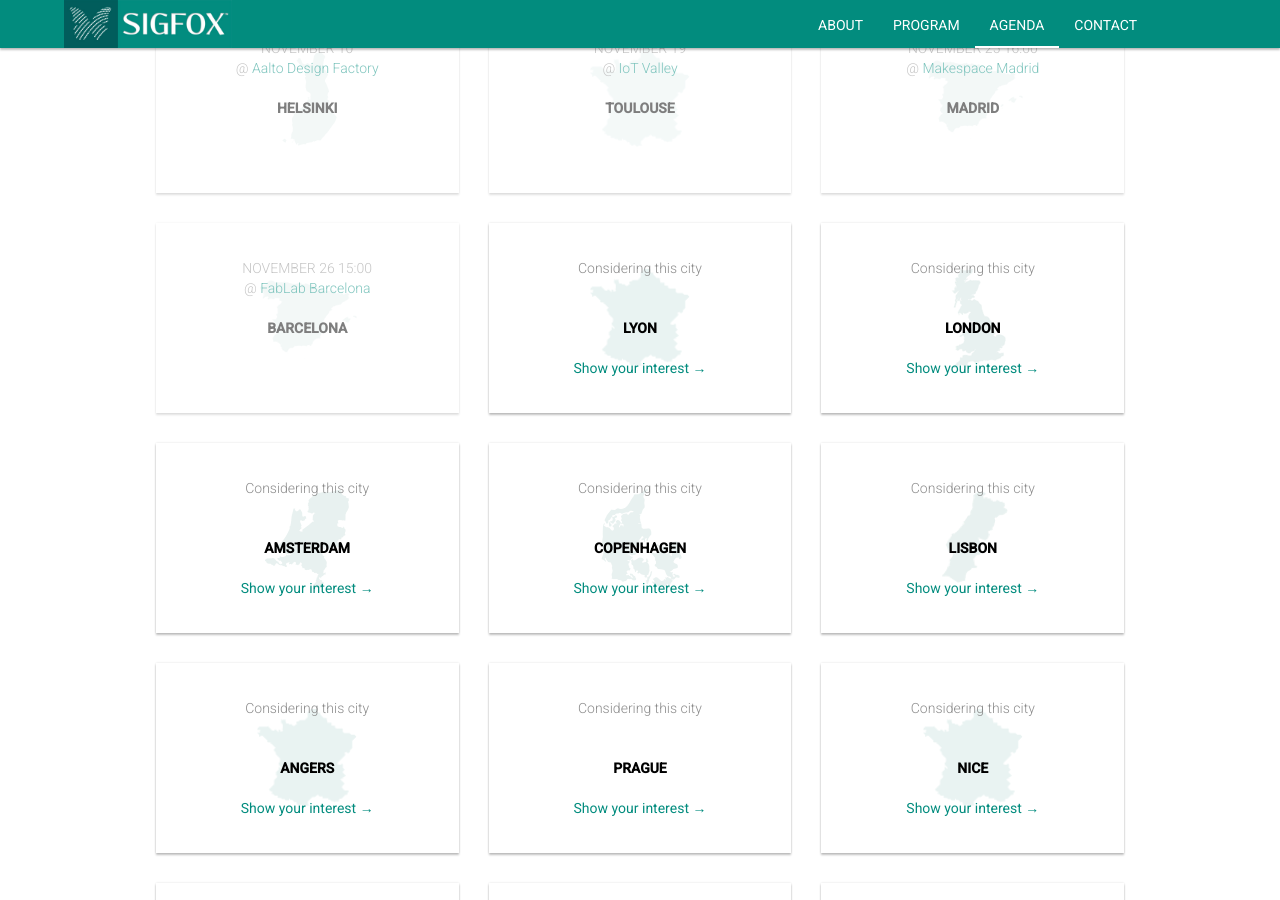
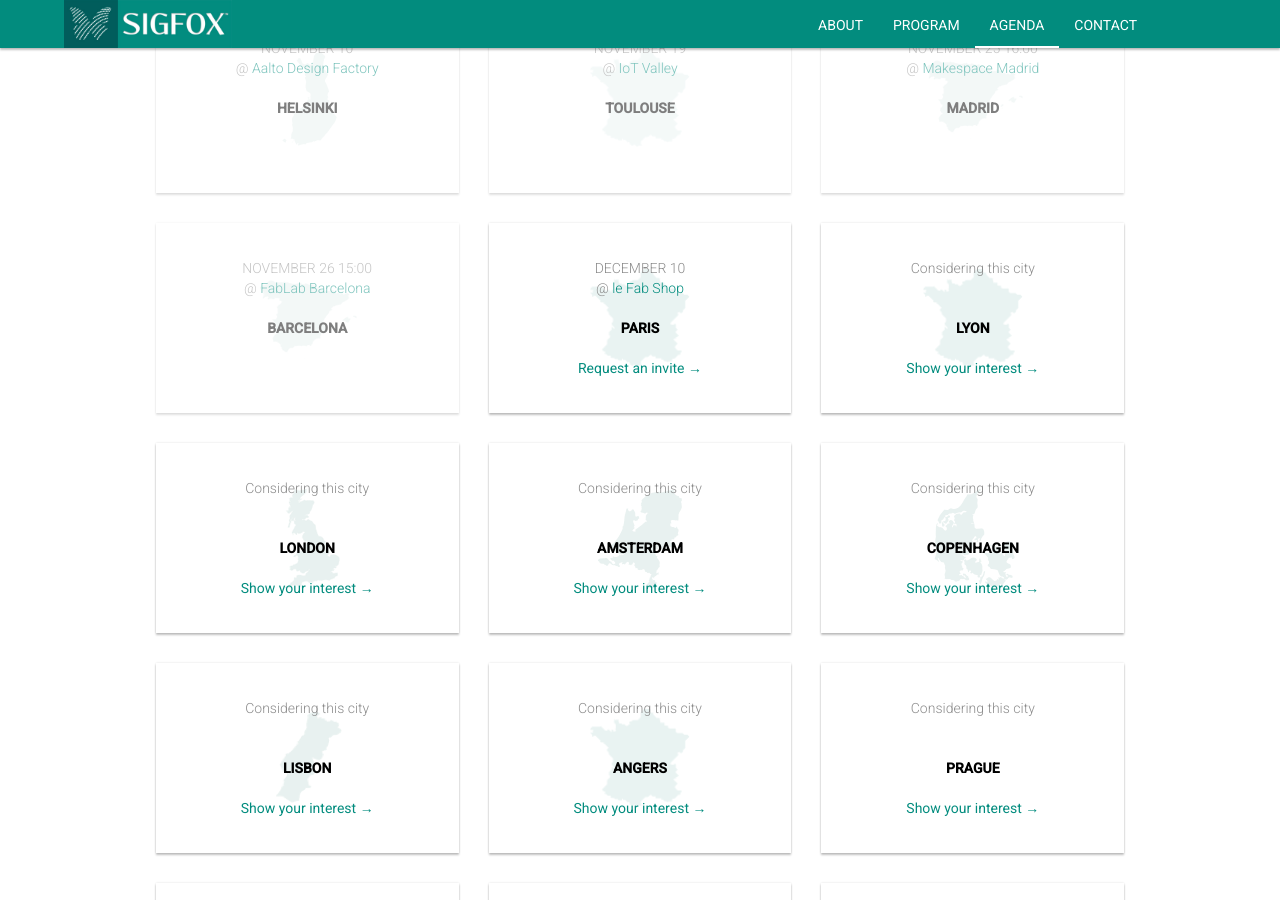
Before and after one commit to sigfox/makers.sigfox.com, a Jekyll site: the page built from tour/index.html, in a window 1280 px wide and 900 px high, scrolled down 1938 px. Built offline with Jekyll 4.4.1, drawn with Linux system fonts in a browser that asks for light colours.

Commit message:
Add December makers tour event in Paris

```diff
--- a/_data/tourdates.yml
+++ b/_data/tourdates.yml
@@ -37,6 +37,12 @@
   date: 2015/11/19
   location: IoT Valley
   locationLink: http://www.iot-valley.fr/
+
+- city: Paris
+  country: FRA
+  date: 2015/12/10
+  location: le Fab Shop
+  locationLink: http://www.lefabshop.fr/
 
 
 - city: London
```
